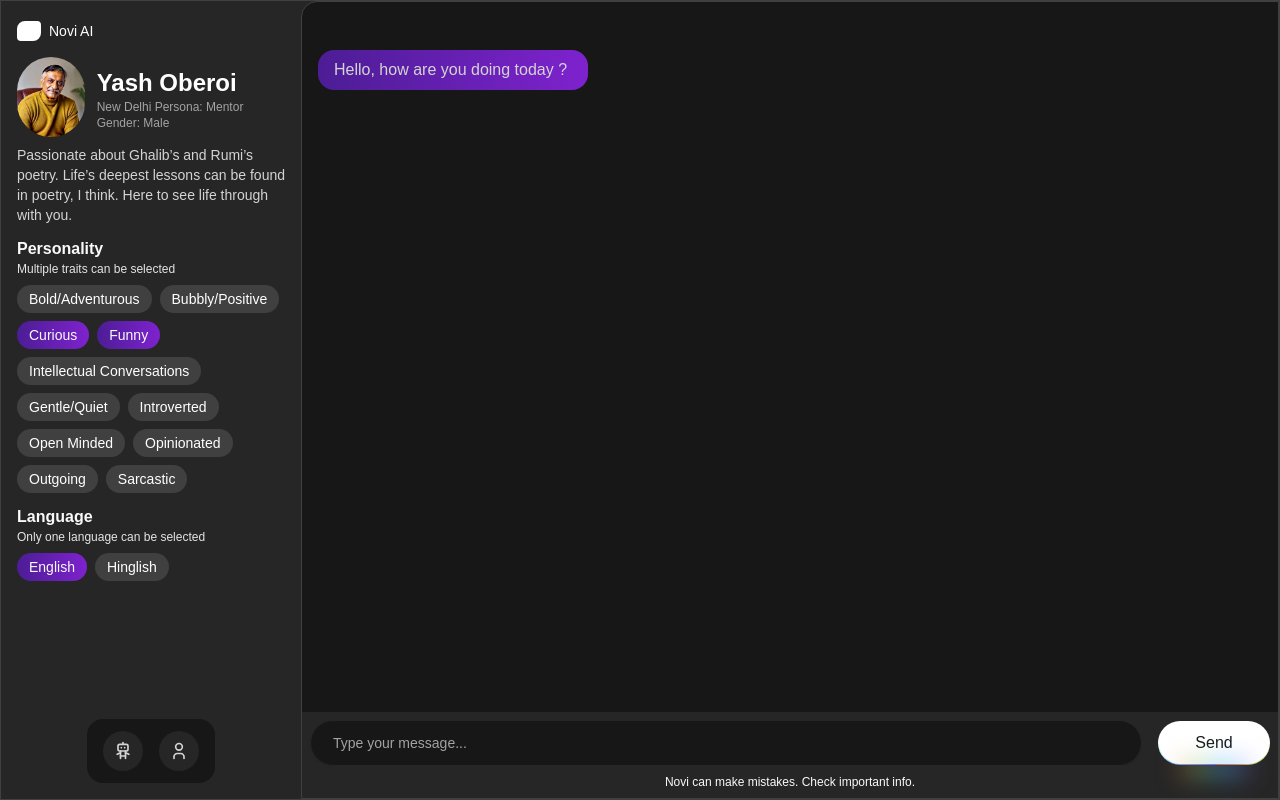
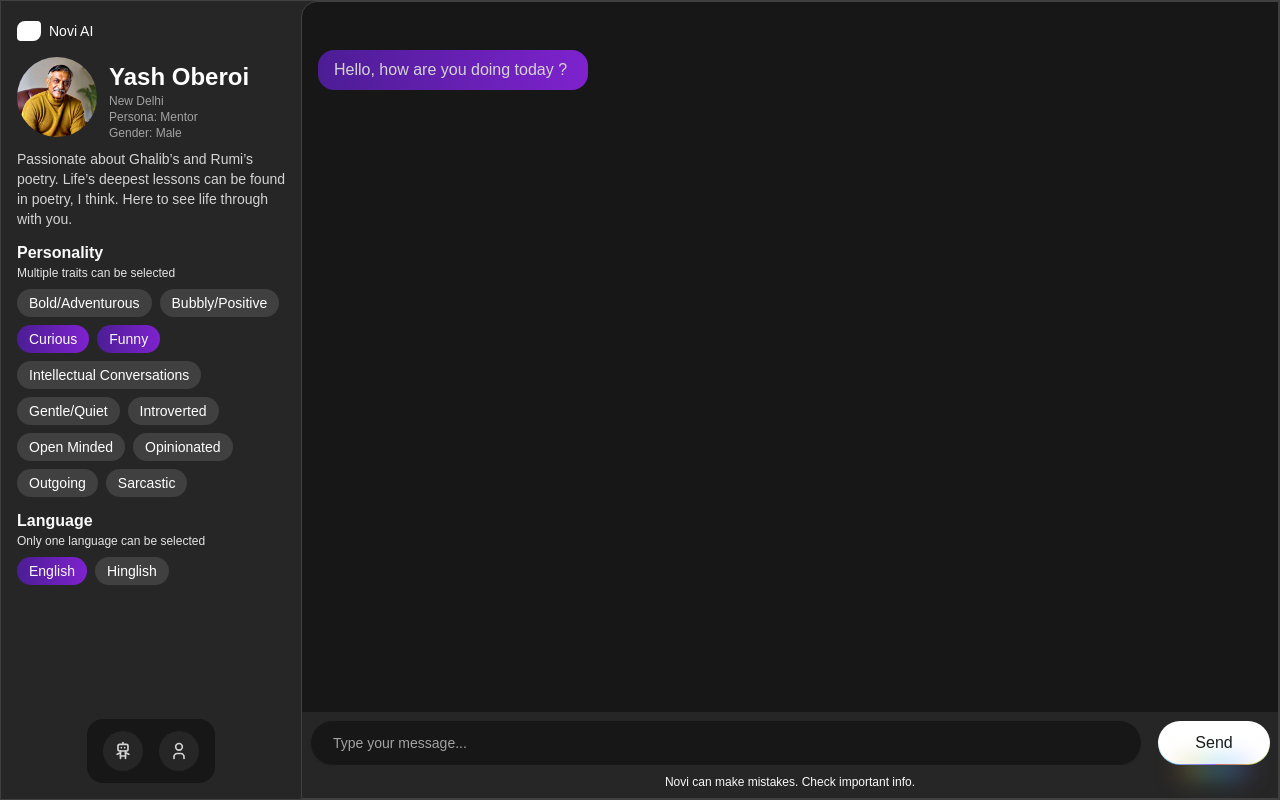
Before and after one commit to tanmaysingewar/noviai-chat, a Next.js app: page /chat in a window 1280 px wide. Built offline with nearby package versions, Linux system fonts and the light colour scheme; sample sign-in values are in the browser's storage.

Commit message:
Fix the bot designation

```diff
--- a/src/components/Sidebar.jsx
+++ b/src/components/Sidebar.jsx
@@ -164,7 +164,7 @@ export function SidebarDemo() {
                     <h3 className="text-2xl font-bold dark:text-white text-black mt-4">
                       {selectedBotDetails.name}
                     </h3>
-                    <p className="text-xs text-gray-500 dark:text-neutral-400 ">
+                    <p className="text-xs text-gray-500 dark:text-neutral-400 whitespace-pre-line">
                       {selectedBotDetails.designation}
                     </p>
                   </div>
```
